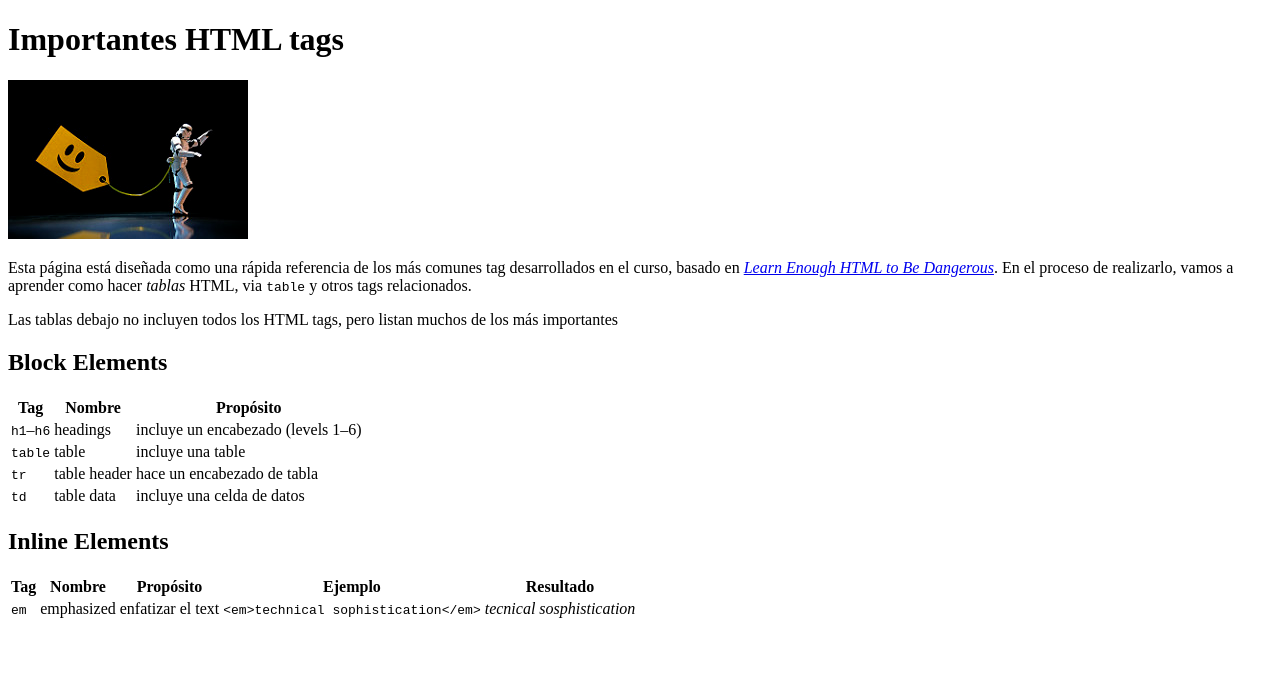
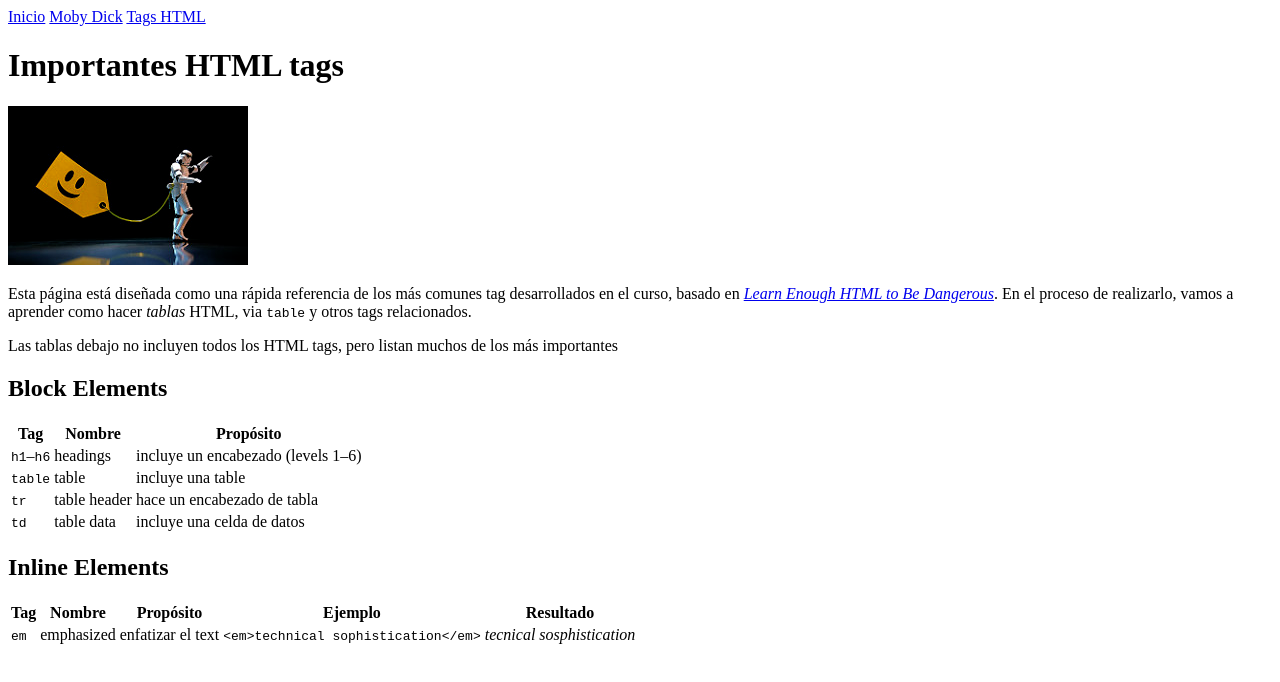
Before and after one commit to sebastiancarosella/prueba_web, a plain HTML site: page index.html in a window 1280 px wide. Drawn offline with Linux system fonts and the light colour scheme.

Commit message:
se agregó navegador web

```diff
--- a/index.html
+++ b/index.html
@@ -5,6 +5,11 @@
   <meta charset="utf-8">
 </head>
 <body>
+<div>
+	<a href="index.html">Inicio</a>
+	<a href="moby_dick.html">Moby Dick</a>
+	<a href="tags.html">Tags HTML</a>
+</div>
 
   <h1>Importantes HTML tags</h1>
 
```
